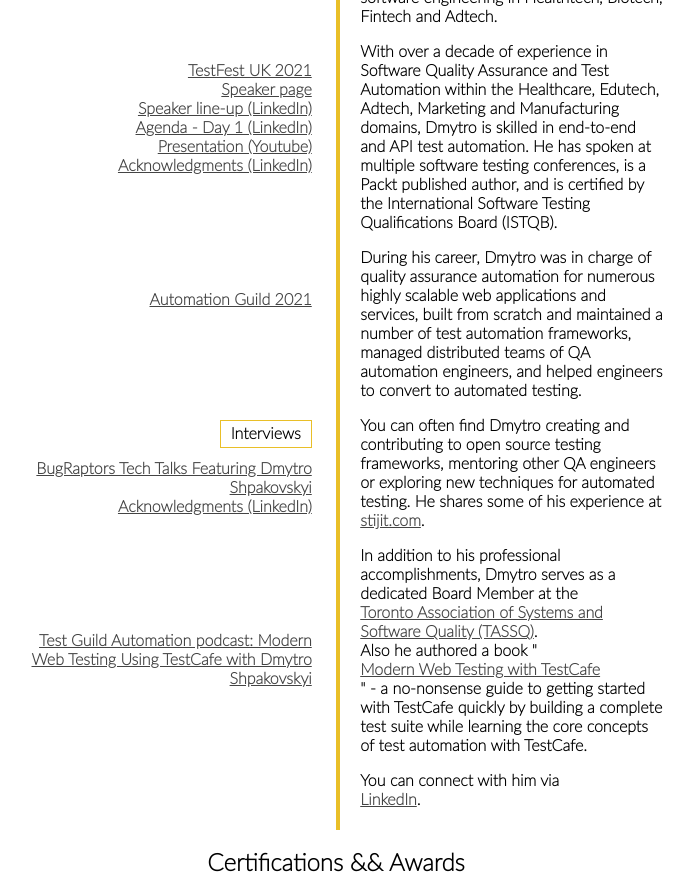
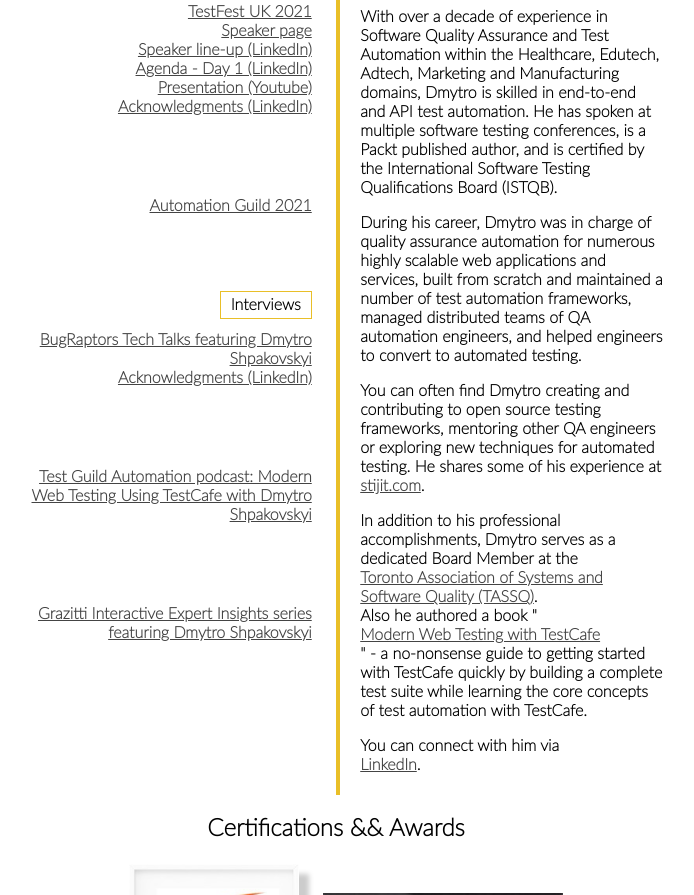
Before and after one commit to Marketionist/marketionist.github.io, a website: page index.html in a window 1280 px wide. Shown: the part 847-1742 px from the top of the page, without its empty margins (304-998 px from the left). Drawn offline with Linux system fonts and the light colour scheme.

Commit message:
Add Grazitti Interactive Expert Insights link

```diff
--- a/index.html
+++ b/index.html
@@ -113,16 +113,23 @@
                         <li>
                             <ul>
                                 <li>
-                                    <a href="https://www.bugraptors.com/blog/bugraptors-tech-talks-featuring-dmytro-shpakovskyi" target="_blank">BugRaptors Tech Talks Featuring Dmytro Shpakovskyi</a>
+                                    <a href="https://www.bugraptors.com/blog/bugraptors-tech-talks-featuring-dmytro-shpakovskyi" target="_blank">BugRaptors Tech Talks featuring Dmytro Shpakovskyi</a>
                                 </li>
                                 <li>
                                     <a href="https://www.linkedin.com/posts/bug-raptors_qatalks-qualityassurance-softwaretesting-activity-6808032225959972864-rU6l" target="_blank">Acknowledgments (LinkedIn)</a>
                                 </li>
                             </ul>
                         </li>
-                        <li>
-                            <a href="https://testguild.com/podcast/automation/a335-dmytro/" target="_blank">Test Guild Automation podcast: Modern Web Testing Using TestCafe with Dmytro Shpakovskyi</a>
-                        </li>
+                        <ul>
+                            <li>
+                                <a href="https://testguild.com/podcast/automation/a335-dmytro/" target="_blank">Test Guild Automation podcast: Modern Web Testing Using TestCafe with Dmytro Shpakovskyi</a>
+                            </li>
+                        </ul>
+                        <ul>
+                            <li>
+                                <a href="https://www.grazitti.com/expert-insights/dmytro-shpakovskyi/" target="_blank">Grazitti Interactive Expert Insights series featuring Dmytro Shpakovskyi</a>
+                            </li>
+                        </ul>
                     </ul>
                 </section>
             </div>
--- a/resume.css
+++ b/resume.css
@@ -32,7 +32,7 @@ a:hover {
 
 ul {
     list-style-type: none;
-    margin-bottom: 115px;
+    margin-bottom: 80px;
     padding-inline-start: 0px;
 }
 
```
